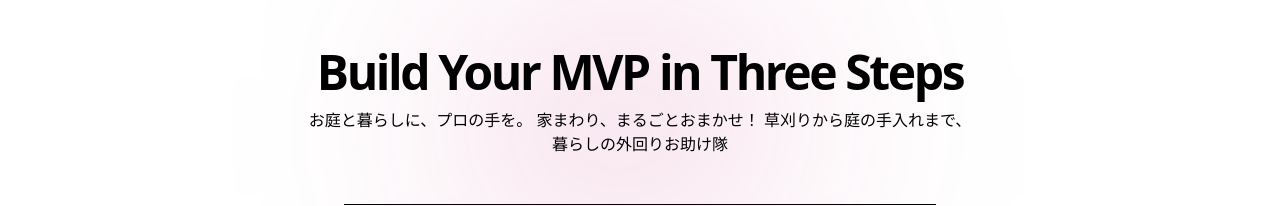
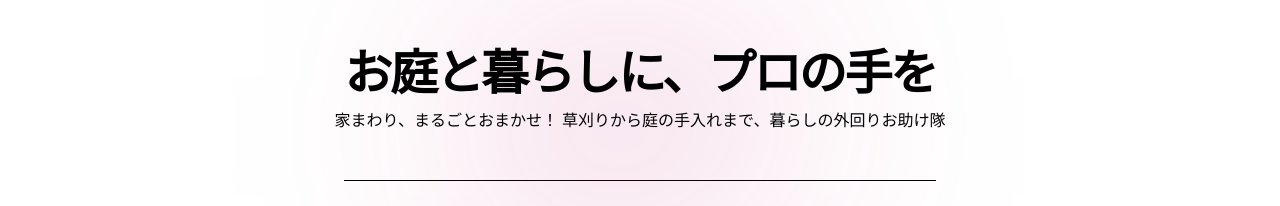
Before and after one commit to notojan19/EliyarKam, a Next.js app: page / in a window 1280 px wide. Shown: the top 206 px of the page. Built offline with nearby package versions, Linux system fonts and the light colour scheme.

Commit message:
first commit

```diff
--- a/src/components/mvpblocks/feature-2.tsx
+++ b/src/components/mvpblocks/feature-2.tsx
@@ -67,10 +67,10 @@ export default function FeatureSteps() {
         <div className="relative mx-auto mb-12 max-w-2xl sm:text-center">
           <div className="relative z-10">
             <h2 className="font-geist text-3xl font-bold tracking-tighter md:text-4xl lg:text-5xl">
-              Build Your MVP in Three Steps
+              お庭と暮らしに、プロの手を
             </h2>
             <p className="font-geist text-foreground/60 mt-3">
-              お庭と暮らしに、プロの手を。 家まわり、まるごとおまかせ！
+              家まわり、まるごとおまかせ！
               草刈りから庭の手入れまで、暮らしの外回りお助け隊
             </p>
           </div>
```
